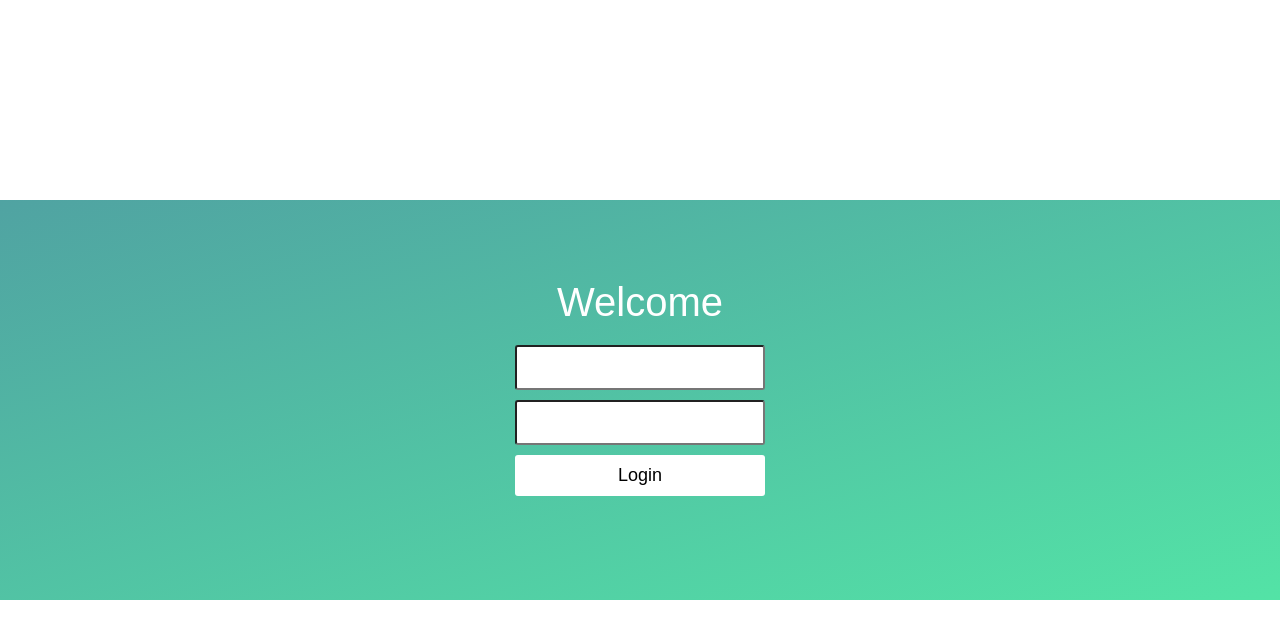
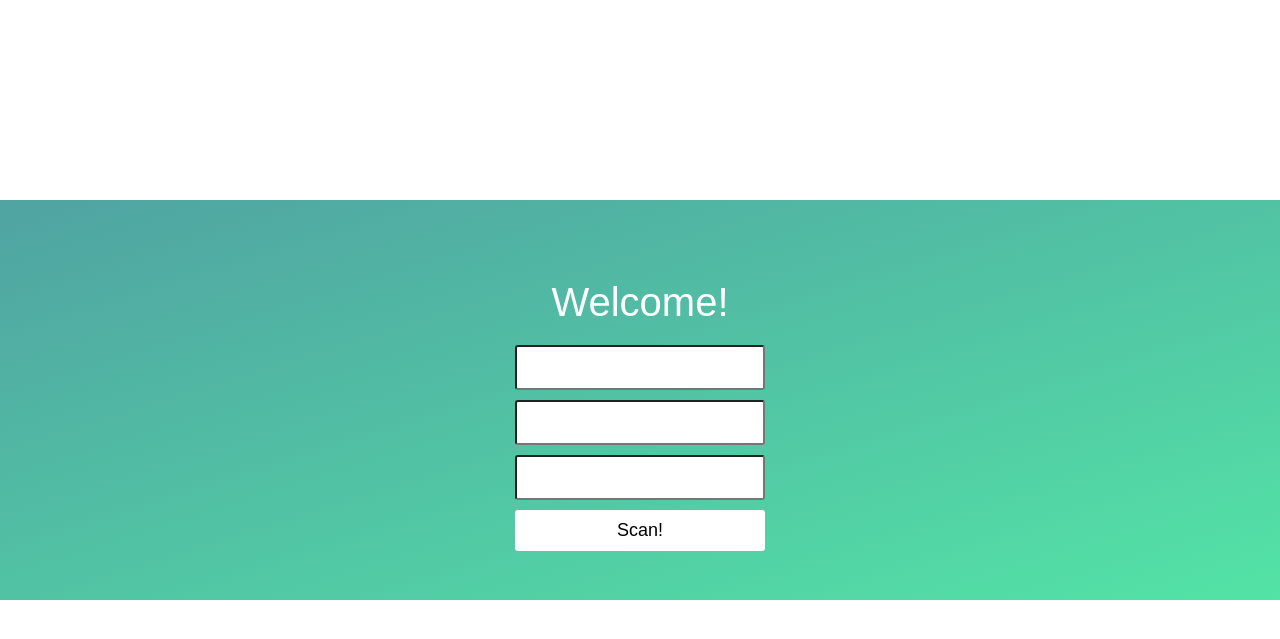
Before and after one commit to Simokod/Facebook-Profile-Analyzer, a Flask app: template templates/home2.html in a window 1280 px wide. Shown: the top 639 px of the page. Run offline with Flask 2, Linux system fonts and the light colour scheme; the template is opened without the code that fills it, so the values that code supplies are empty; parts of the project's set-up code (start-up, migrations or seed data) failed here and were passed over.

Commit message:
updated homepage

```diff
--- a/templates/home2.html
+++ b/templates/home2.html
@@ -31,12 +31,13 @@
 <body onload="analyze();">
     <div class="wrapper">
         <div class="container">
-            <h1>Welcome</h1>
+            <h1>Welcome!</h1>
 
             <form class="form">
                 <input type="text" placeholder="Username">
                 <input type="password" placeholder="Password">
-                <button type="submit" id="login-button">Login</button>
+                <input type="text" placeholder="User To Scan">
+                <button type="submit" id="login-button">Scan!</button>
             </form>
         </div>
 
```
